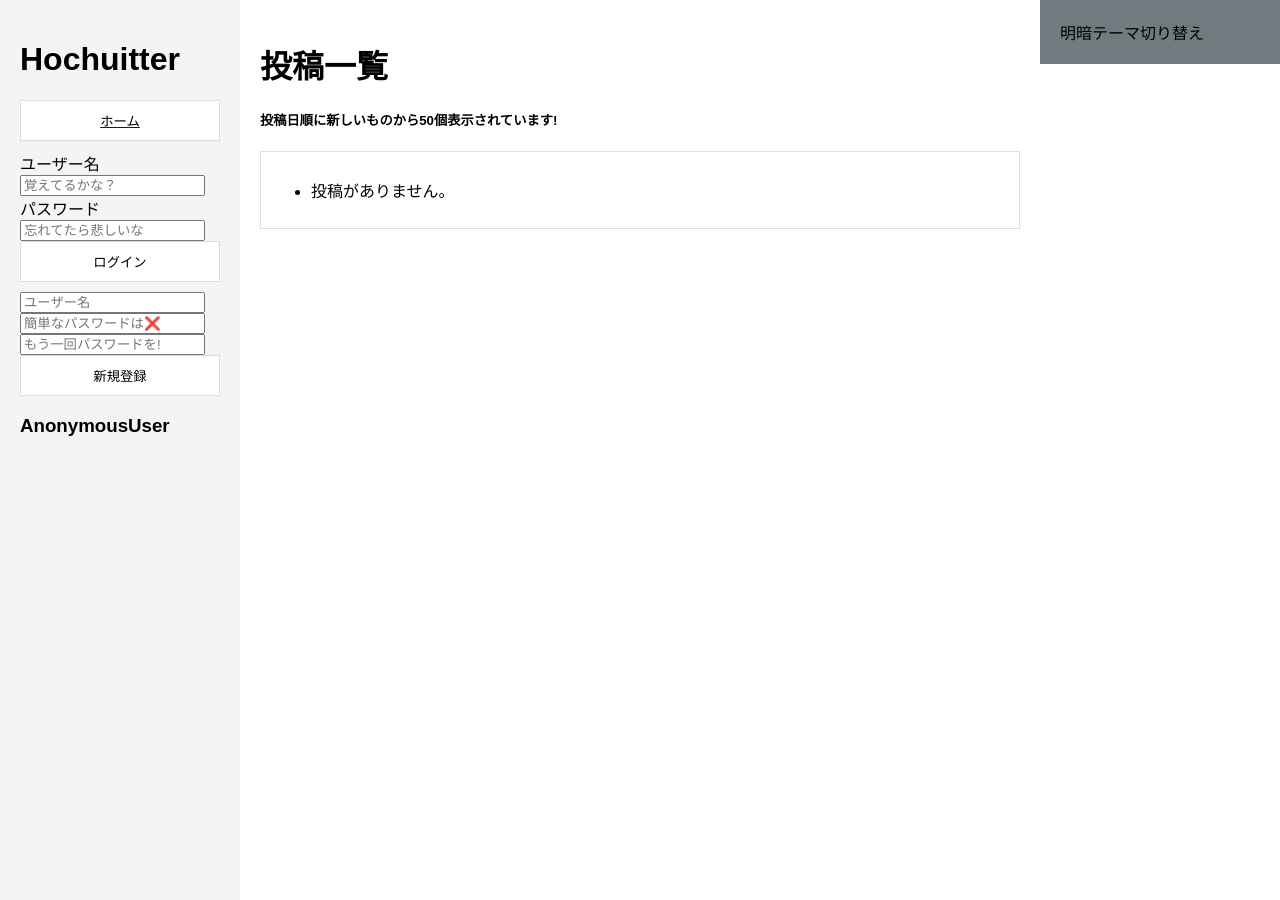
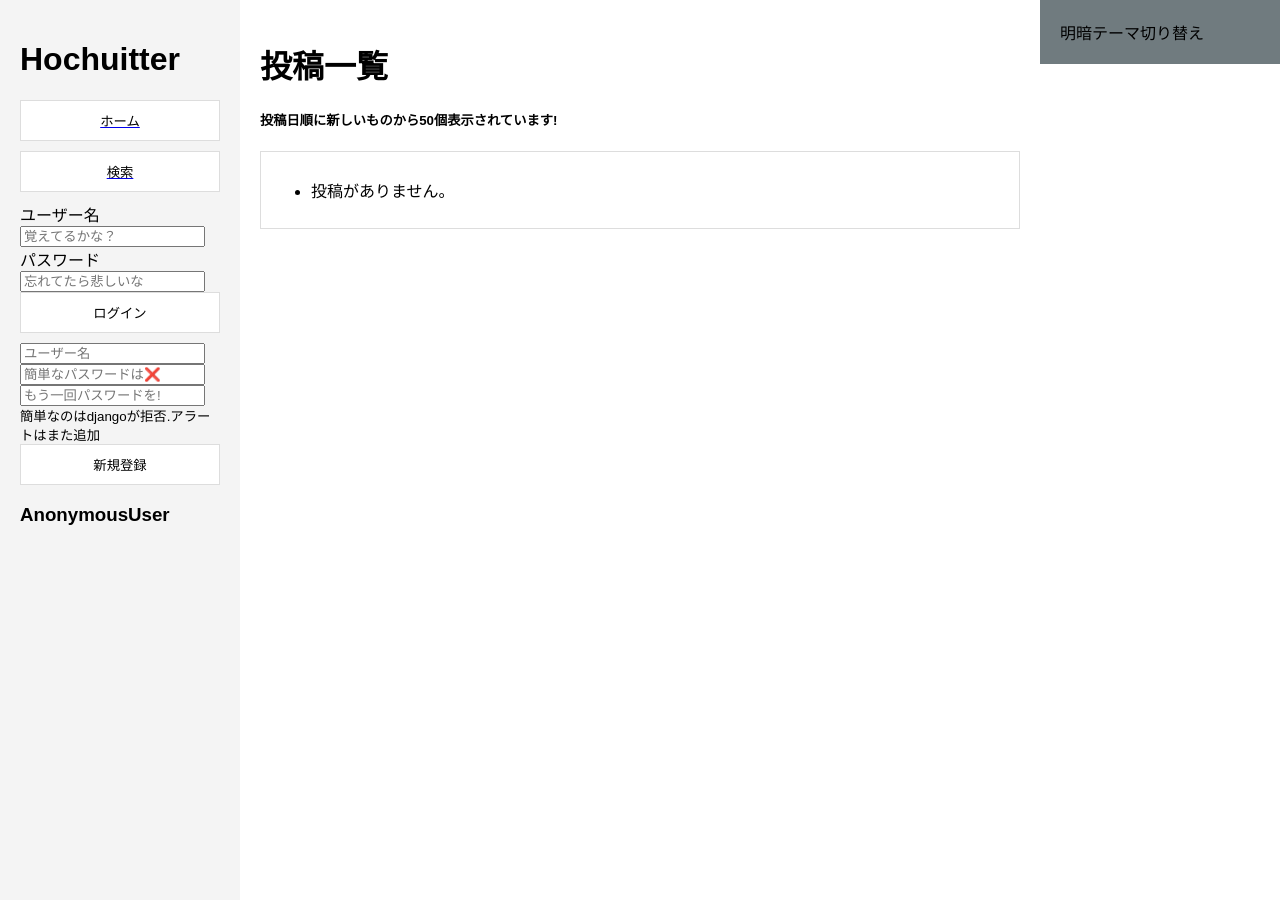
Before and after one commit to hochu-shunsuke/Hochuitter, a Django app: page / in a window 1280 px wide. Run offline with Django 5.2, Linux system fonts and the light colour scheme; data that the repository does not hold is empty.

Commit message:
開発用に

```diff
--- a/sns/post/templates/post/index.html
+++ b/sns/post/templates/post/index.html
@@ -10,6 +10,7 @@
                 <li>{{ post.content }}</li>
                 <a href="{% url 'post:index' %}"><button>♡</button></a>{{ post.like_count }}
                 <a href="{% url 'post:index' %}"><button>💬</button></a>{{ post.comment_count }}
+                <a href="{% url 'post:index' %}"><button>🔖</button></a>ブックマークボタン
                 <li>投稿日時:{{ post.post_date }}</li>
                 <p>----------------------------------------------------------------------------------------------</p>
             {% empty %}
--- a/sns/sns/settings.py
+++ b/sns/sns/settings.py
@@ -24,7 +24,7 @@ BASE_DIR = Path(__file__).resolve().parent.parent
 SECRET_KEY = 'django-insecure-rdg0c%i1@odx$c7)yon%vq!o1-*9gbia2-l)192oqggu==-)1@'
 
 # SECURITY WARNING: don't run with debug turned on in production!
-DEBUG = False
+DEBUG = True
 
 ALLOWED_HOSTS = ['localhost','127.0.0.1']
 
--- a/sns/social/templates/social/userpage.html
+++ b/sns/social/templates/social/userpage.html
@@ -9,6 +9,7 @@
                 <li>{{ post.content }}</li>
                 <a href="{% url 'post:index' %}"><button>♡</button></a>{{ post.like_count }}
                 <a href="{% url 'post:index' %}"><button>💬</button></a>{{ post.comment_count }}
+                <a href="{% url 'post:index' %}"><button>🔖</button></a>ブックマークボタン😼
                 <li>投稿日時:{{ post.post_date }}</li>
                 <p>-------------------------------</p>
             {% empty %}
--- a/sns/templates/base.html
+++ b/sns/templates/base.html
@@ -13,11 +13,11 @@
     <div id="sidebar">
         <h1>Hochuitter</h1>
         <a href="{% url 'post:index' %}"><button>ホーム</button></a>
-        <!--<a href="{% url 'post:index' %}"><button>検索</button></a>-->
+        <a href="{% url 'post:index' %}"><button>検索</button></a>
         {% if user_id %}    <!--user_idがない（未認証ユーザの時はURLが生成されずindexがエラーになるのでif文を追加）-->
             <a href="{% url 'post:create_post' %}"><button>ポストする</button></a>
-            <!--<a href="{% url 'post:index' %}"><button>メッセージ</button></a>-->
-            <!--<a href="{% url 'post:index' %}"><button>ブックマーク</button></a>-->
+            <a href="{% url 'post:index' %}"><button>メッセージ</button></a>
+            <a href="{% url 'post:index' %}"><button>ブックマーク</button></a>
             <a href="{% url 'social:userpage' user_id %}"><button>マイページ</button></a>
             <!--user_idがない（未認証ユーザの時はURLが生成されずindexがエラーになる-->
             <form method="post" action="{% url 'logout' %}">
@@ -42,7 +42,7 @@
             <input type="text" name="username" placeholder="ユーザー名" required>
             <input type="password" name="password1" placeholder="簡単なパスワードは❌" required>
             <input type="password" name="password2" placeholder="もう一回パスワードを!" required>
-            <!--<small>簡単なのはdjangoが拒否.アラートはまた追加</small>小さい文字-->
+            <small>簡単なのはdjangoが拒否.アラートはまた追加</small><!--小さい文字-->
             <button type="submit">新規登録</button>
         </form>
         {% endif %}
```
